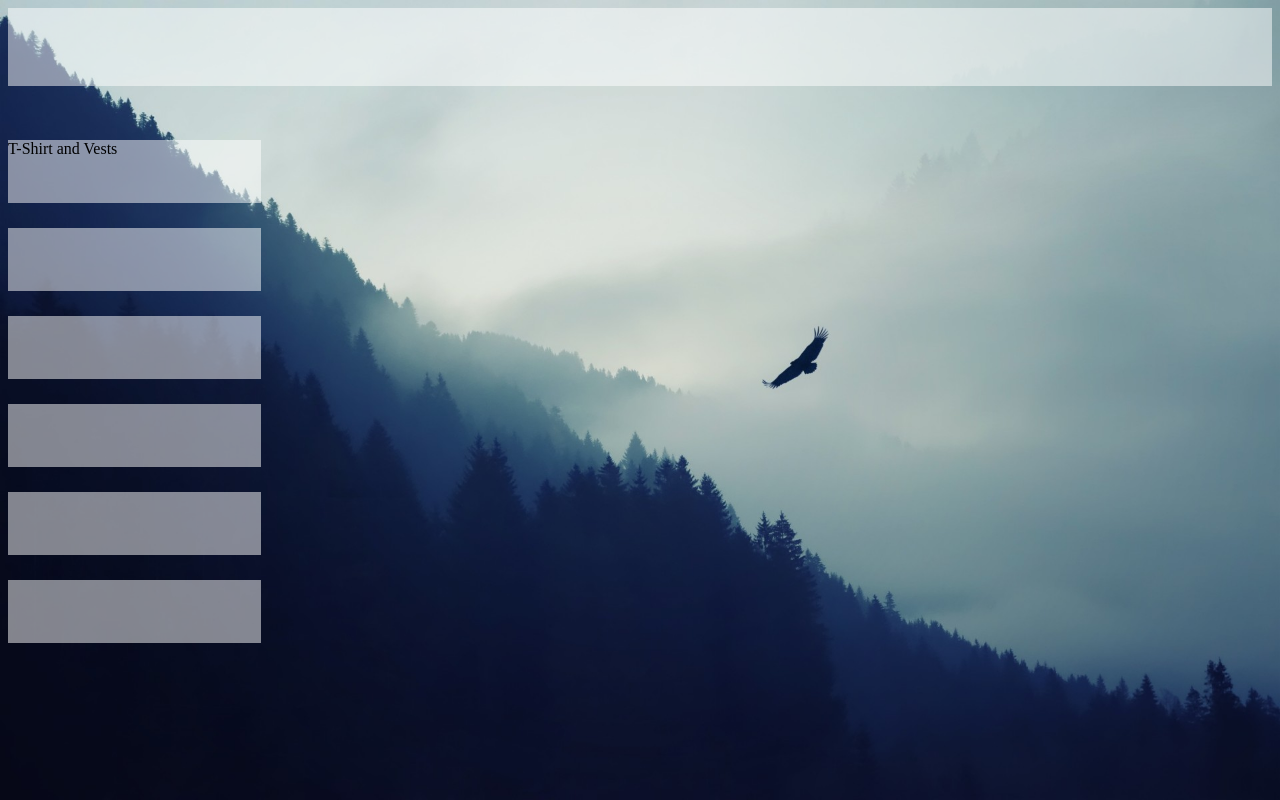
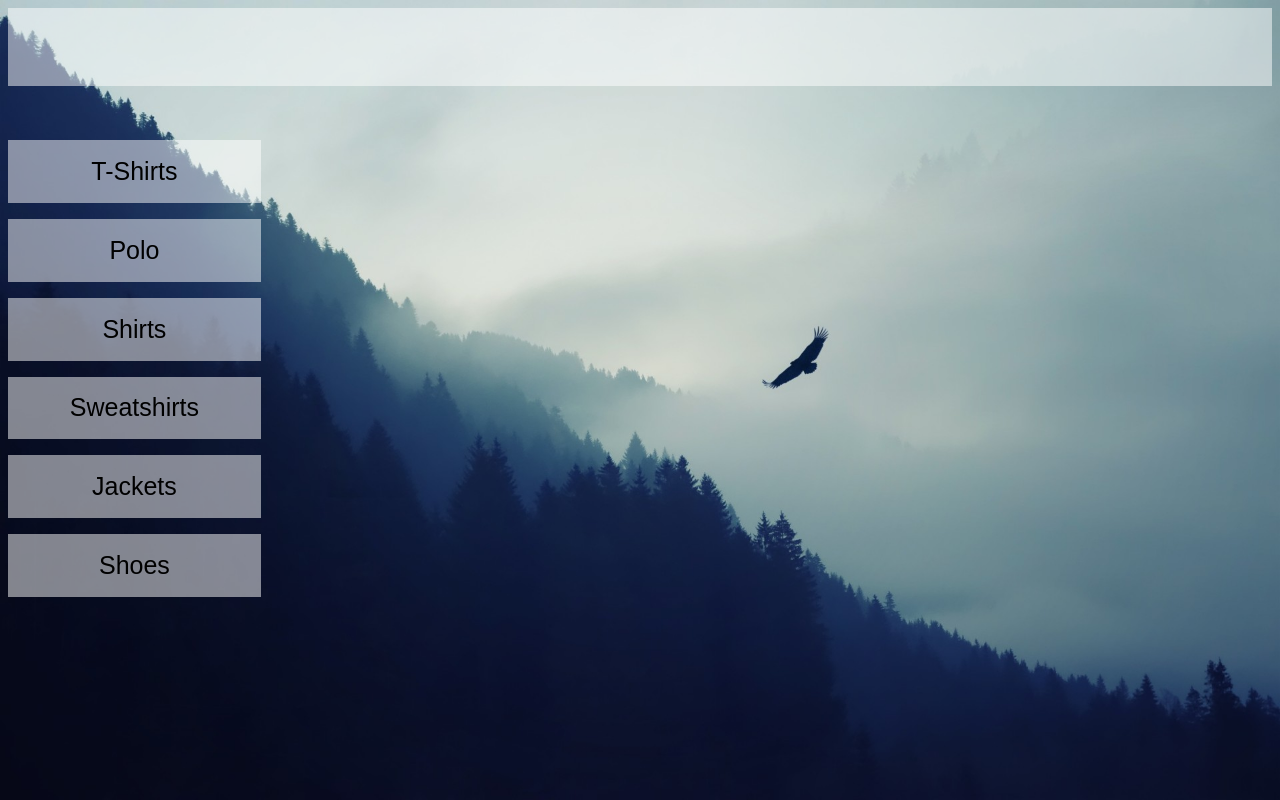
Before and after one commit to antontymoshenko/SlavnyiShop, a PHP site: page /page2.html in a window 1280 px wide. Run offline with PHP 8.4, Linux system fonts and the light colour scheme.

Commit message:
Add files via upload

```diff
--- a/index.html
+++ b/index.html
@@ -2,12 +2,12 @@
 	<head>
 		<title>Slavnyi Shop</title>
 		<link rel="stylesheet" type="text/css" href="style.css" media="screen" />
-		<link rel="shortcut icon" href="ico.jpg" type="image/x-icon">
+		<link rel="shortcut icon" href="logo.png" type="image/x-icon">
 	</head>
 
 	<body>
 		<div id='main'>
-		<img id='logo' src='ico.jpg' width="350px" height="300px"> </>
+		<img id='logo' src='logo.png' width="350px" height="300px"> </>
 		<form action="page2.html">
 		<button id='btn_go' type="submit" >ПЕРЕЙТИ В МАГАЗИН</button>
 		</form>
--- a/page1.html
+++ b/page1.html
@@ -2,7 +2,7 @@
 	<head>
 		<title>Slavnyi Shop</title>
 		<link rel="stylesheet" type="text/css" href="style.css" media="screen" />
-		<link rel="shortcut icon" href="ico.jpg" type="image/x-icon">
+		<link rel="shortcut icon" href="logo.png" type="image/x-icon">
 	</head>
 
 	<body>
--- a/page2.html
+++ b/page2.html
@@ -2,20 +2,35 @@
 	<head>
 		<title>Slavnyi Shop</title>
 		<link rel="stylesheet" type="text/css" href="style.css" media="screen" />
-		<link rel="shortcut icon" href="ico.jpg" type="image/x-icon">
+		<link rel="shortcut icon" href="logo.png" type="image/x-icon">
 	</head>
 
 	<body>
 		<div id='info'>
 		</div>
+
 		<br><br><br>
 		<div id='main'>
-			<div class='left_bar'>T-Shirt and Vests </div>
-			<div class='left_bar'> </div>
-			<div class='left_bar'> </div>
-			<div class='left_bar'> </div>
-			<div class='left_bar'> </div>
-			<div class='left_bar'> </div>
+		<form action="page3.html">
+			<button class='menu_button' type="submit" >T-Shirts</button>
+		</form>
+		<form action="page4.html">
+			<button class='menu_button' type="submit" >Polo</button>
+		</form>
+		<form action="page5.html">
+			<button class='menu_button' type="submit" >Shirts</button>
+		</form>
+		<form action="page6.html">
+			<button class='menu_button' type="submit" >Sweatshirts</button>
+		</form>
+		<form action="page7.html">
+			<button class='menu_button' type="submit" >Jackets</button>
+		</form>
+		<form action="page8.html">
+			<button class='menu_button' type="submit" >Shoes</button>
+		</form>
+
+
 
 
 		</div>
--- a/style.css
+++ b/style.css
@@ -27,7 +27,9 @@ body {
 	text-align: center;
 	margin-left: 40%;
 	margin-right: 40%;
-	margin-top: 250px;
+	margin-top: 140px;
+	font-size: 20px;
+	font-family:Arial;
 }
 
 #btn_go:hover {
@@ -45,10 +47,10 @@ body {
 #logo{
 	margin-left: 38%;
 	margin-right:42%;
-	opacity: 0.5;
-	height: 0 auto;
-	width: 0 auto;
-	margin-top: 100px;
+	opacity: 0.9;
+	height: 700px;
+	width: 700px;
+	margin-top: 0px;
 }
 
 .left_bar{
@@ -58,7 +60,23 @@ body {
 	margin-bottom: 2%;
 }
 
-.left_bar1{
+
+.menu_button{
 	height: 10%;
 	width: 20%;
 	background-color: rgba(255,255,255,0.5);
+	border: 0px;
+	color: black;
+	text-align: center;
+	font-size: 25px;
+}
+
+.menu_button:hover {
+	text-decoration: none;
+	color: white;
+	background-color: rgba(105,7,7,0.9);
+}
+.menu_button:active {
+	text-decoration: none;
+	color: white;
+	background-color: rgba(63,61,61,0.7);
```
Also changed, not shown: page3.html (added, +31 -0 lines), 1 other file.
